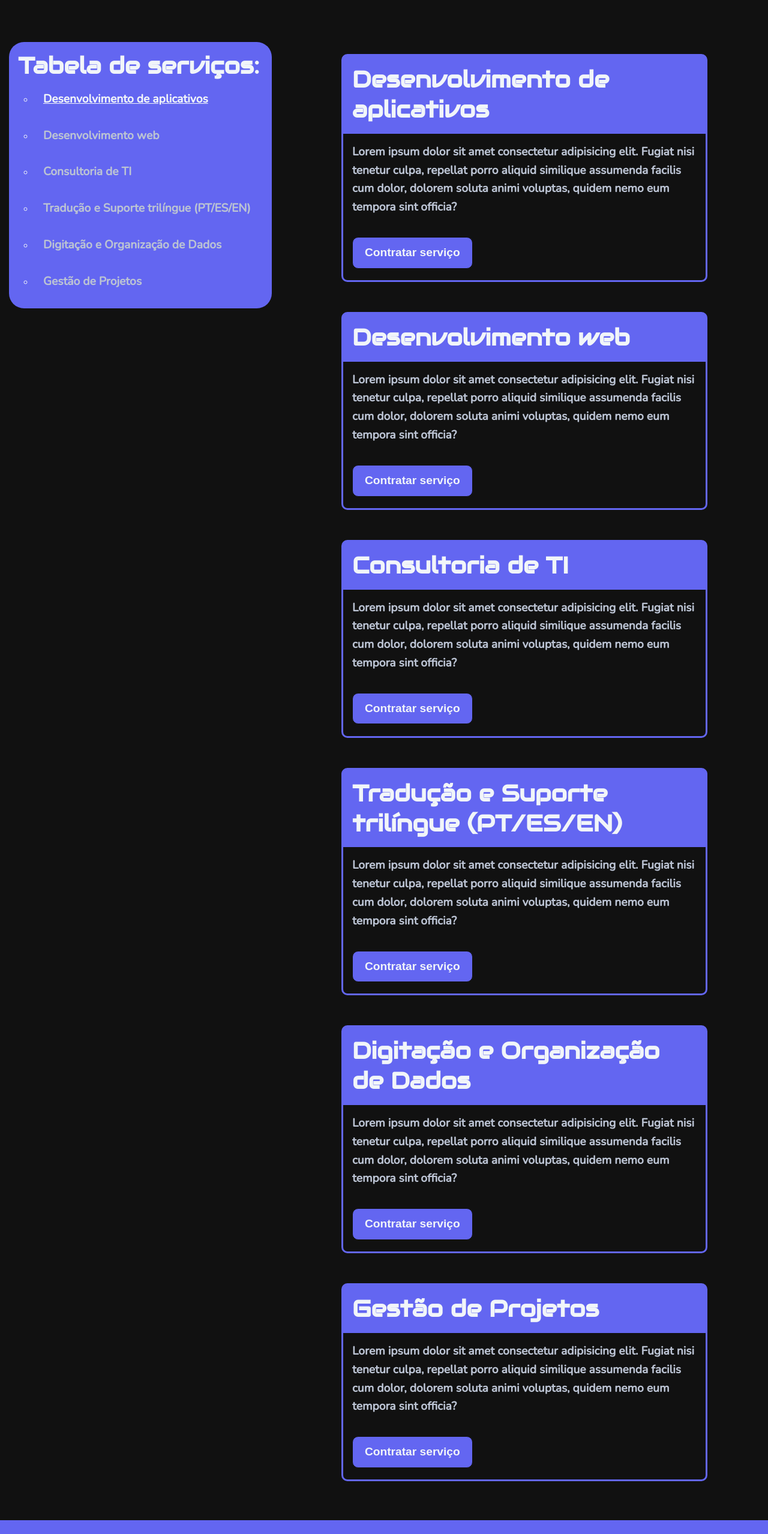
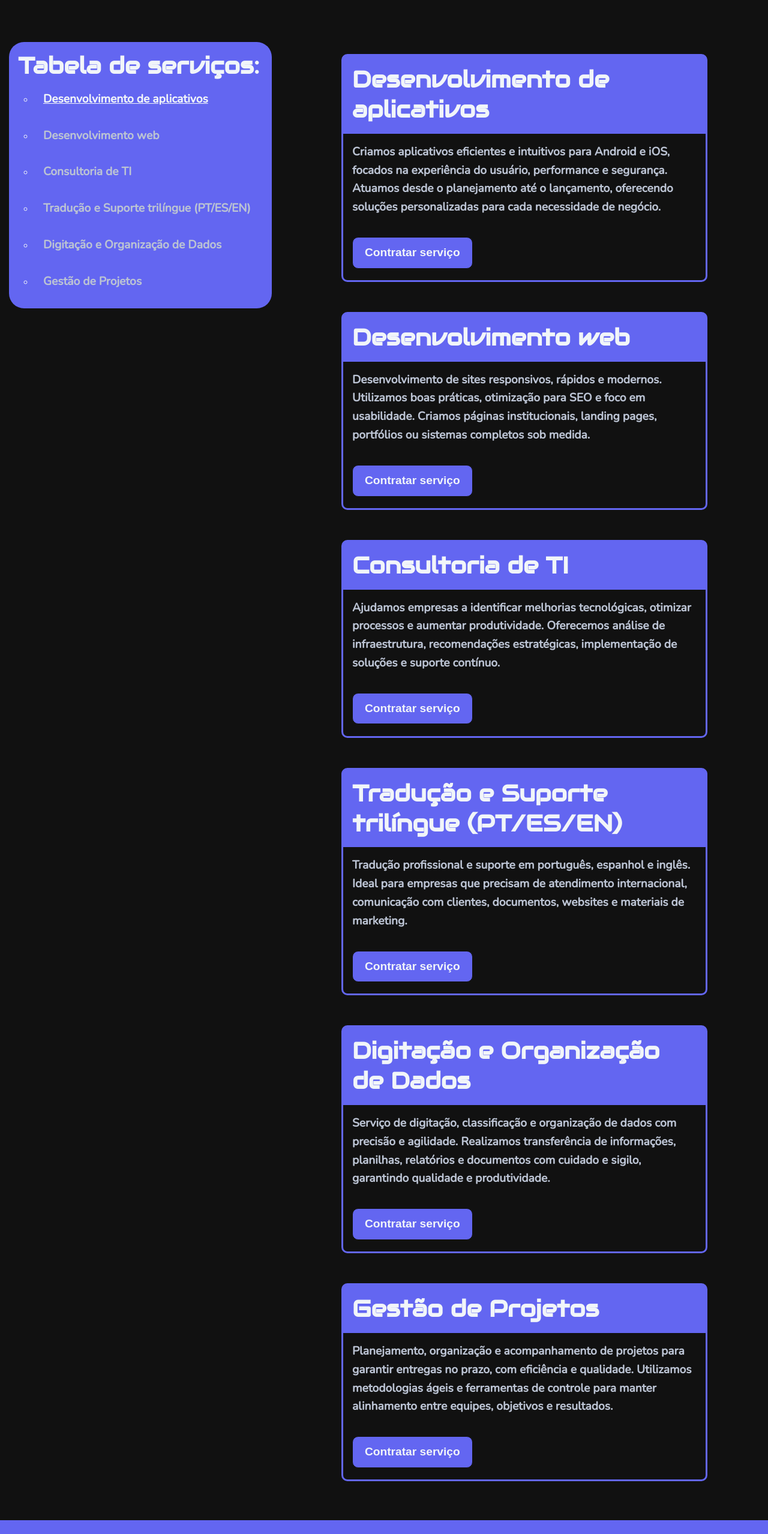
Before and after one commit to MorningSol20/Portfolio-MoroniSol, a plain HTML site: page pages/servicos.html in a window 1280 px wide. Shown: the part 745-3302 px from the top of the page at 60% size. Drawn offline with nearby package versions, Linux system fonts and the light colour scheme.

Commit message:
updates 05/12/2025

```diff
--- a/pages/servicos.html
+++ b/pages/servicos.html
@@ -111,11 +111,12 @@
                     <h2>Desenvolvimento de aplicativos</h2>
                 </div>
                 <div class="paragraph-service">
-                    <p>Lorem ipsum dolor sit amet consectetur adipisicing elit. Fugiat nisi tenetur culpa, repellat
-                        porro aliquid similique assumenda facilis cum dolor, dolorem soluta animi voluptas, quidem nemo
-                        eum tempora sint officia?</p>
+                    <p>Criamos aplicativos eficientes e intuitivos para Android e iOS, focados na experiência do
+                        usuário, performance e segurança. Atuamos desde o planejamento até o lançamento, oferecendo
+                        soluções personalizadas para cada necessidade de negócio.</p>
                 </div>
-                <button class="botao reverse-service"><a href="#">Contratar serviço</a></button>
+                <button class="botao reverse-service"><a
+                        href="./contato.html?servico=Desenvolvimento%20de%20aplicativos">Contratar serviço</a></button>
             </div>
 
             <div class="service-box">
@@ -123,11 +124,12 @@
                     <h2>Desenvolvimento web</h2>
                 </div>
                 <div class="paragraph-service">
-                    <p>Lorem ipsum dolor sit amet consectetur adipisicing elit. Fugiat nisi tenetur culpa, repellat
-                        porro aliquid similique assumenda facilis cum dolor, dolorem soluta animi voluptas, quidem nemo
-                        eum tempora sint officia?</p>
+                    <p>Desenvolvimento de sites responsivos, rápidos e modernos. Utilizamos boas práticas, otimização
+                        para SEO e foco em usabilidade. Criamos páginas institucionais, landing pages, portfólios ou
+                        sistemas completos sob medida.</p>
                 </div>
-                <button class="botao reverse-service"><a href="#">Contratar serviço</a></button>
+                <button class="botao reverse-service"><a href="./contato.html?servico=Desenvolvimento%20web">Contratar
+                        serviço</a></button>
 
             </div>
             <div class="service-box">
@@ -135,11 +137,12 @@
                     <h2>Consultoria de TI</h2>
                 </div>
                 <div class="paragraph-service">
-                    <p>Lorem ipsum dolor sit amet consectetur adipisicing elit. Fugiat nisi tenetur culpa, repellat
-                        porro aliquid similique assumenda facilis cum dolor, dolorem soluta animi voluptas, quidem nemo
-                        eum tempora sint officia?</p>
+                    <p>Ajudamos empresas a identificar melhorias tecnológicas, otimizar processos e aumentar
+                        produtividade. Oferecemos análise de infraestrutura, recomendações estratégicas, implementação
+                        de soluções e suporte contínuo.</p>
                 </div>
-                <button class="botao reverse-service"><a href="#">Contratar serviço</a></button>
+                <button class="botao reverse-service"><a href="./contato.html?servico=Consultoria%20de%20ti">Contratar
+                        serviço</a></button>
 
             </div>
             <div class="service-box">
@@ -147,11 +150,12 @@
                     <h2>Tradução e Suporte trilíngue (PT/ES/EN)</h2>
                 </div>
                 <div class="paragraph-service">
-                    <p>Lorem ipsum dolor sit amet consectetur adipisicing elit. Fugiat nisi tenetur culpa, repellat
-                        porro aliquid similique assumenda facilis cum dolor, dolorem soluta animi voluptas, quidem nemo
-                        eum tempora sint officia?</p>
+                    <p>Tradução profissional e suporte em português, espanhol e inglês. Ideal para empresas que precisam
+                        de atendimento internacional, comunicação com clientes, documentos, websites e materiais de
+                        marketing.</p>
                 </div>
-                <button class="botao reverse-service"><a href="#">Contratar serviço</a></button>
+                <button class="botao reverse-service"><a
+                        href="./contato.html?servico=Traducao%20e%20suporte%20trilingue">Contratar serviço</a></button>
 
             </div>
             <div class="service-box">
@@ -159,11 +163,12 @@
                     <h2>Digitação e Organização de Dados</h2>
                 </div>
                 <div class="paragraph-service">
-                    <p>Lorem ipsum dolor sit amet consectetur adipisicing elit. Fugiat nisi tenetur culpa, repellat
-                        porro aliquid similique assumenda facilis cum dolor, dolorem soluta animi voluptas, quidem nemo
-                        eum tempora sint officia?</p>
+                    <p>Serviço de digitação, classificação e organização de dados com precisão e agilidade. Realizamos
+                        transferência de informações, planilhas, relatórios e documentos com cuidado e sigilo,
+                        garantindo qualidade e produtividade.</p>
                 </div>
-                <button class="botao reverse-service"><a href="#">Contratar serviço</a></button>
+                <button class="botao reverse-service"><a
+                        href="./contato.html?servico=Digitacao%20e%20organizacao%20de%20dados">Contratar serviço</a></button>
 
             </div>
             <div class="service-box">
@@ -171,11 +176,12 @@
                     <h2>Gestão de Projetos</h2>
                 </div>
                 <div class="paragraph-service">
-                    <p>Lorem ipsum dolor sit amet consectetur adipisicing elit. Fugiat nisi tenetur culpa, repellat
-                        porro aliquid similique assumenda facilis cum dolor, dolorem soluta animi voluptas, quidem nemo
-                        eum tempora sint officia?</p>
+                    <p>Planejamento, organização e acompanhamento de projetos para garantir entregas no prazo, com
+                        eficiência e qualidade. Utilizamos metodologias ágeis e ferramentas de controle para manter
+                        alinhamento entre equipes, objetivos e resultados.</p>
                 </div>
-                <button class="botao reverse-service"><a href="#">Contratar serviço</a></button>
+                <button class="botao reverse-service"><a href="./contato.html?servico=Gestao%20de%20projetos">Contratar
+                        serviço</a></button>
             </div>
         </section>
     </section>
```
Also changed, not shown: JS/contato.js (+7 -0 lines), pages/contato.html (+2 -2 lines), pages/sobre-mim.html (+3 -3 lines), JS/service.js (line endings or trailing spaces).
